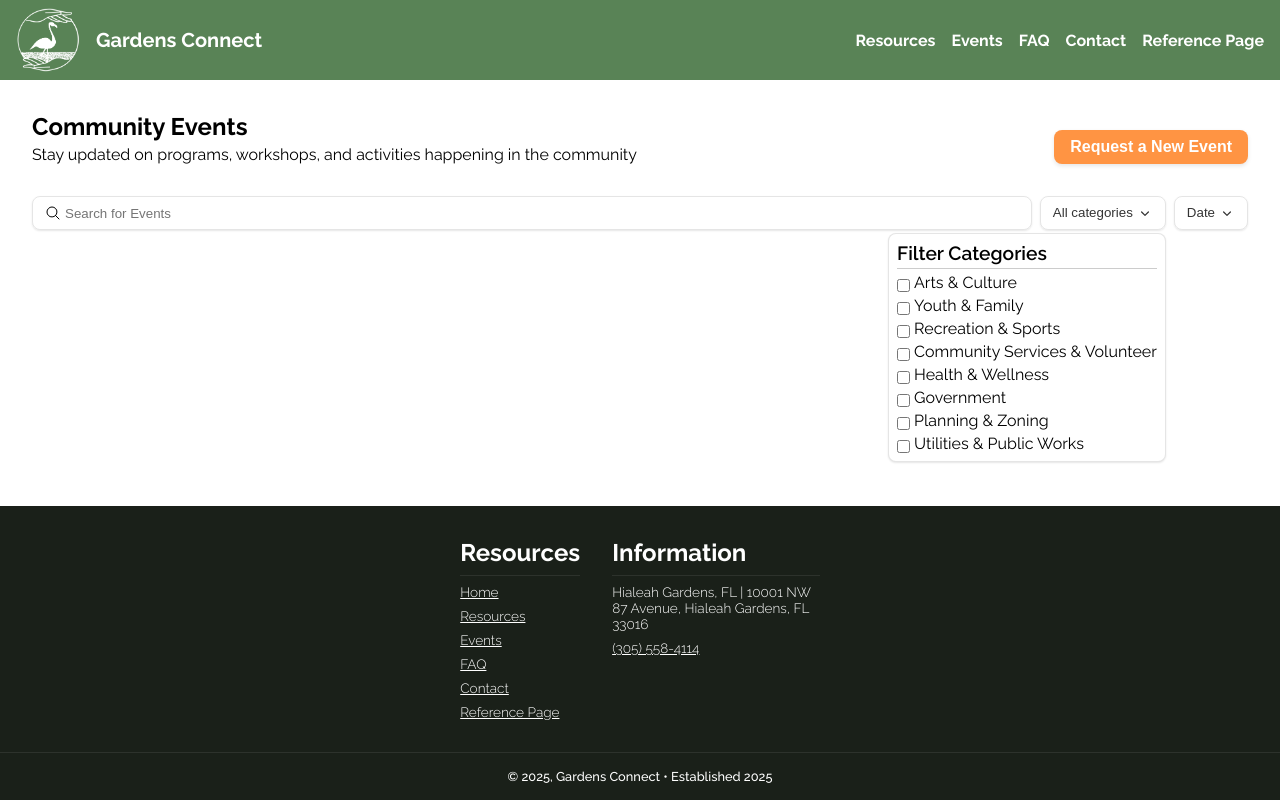
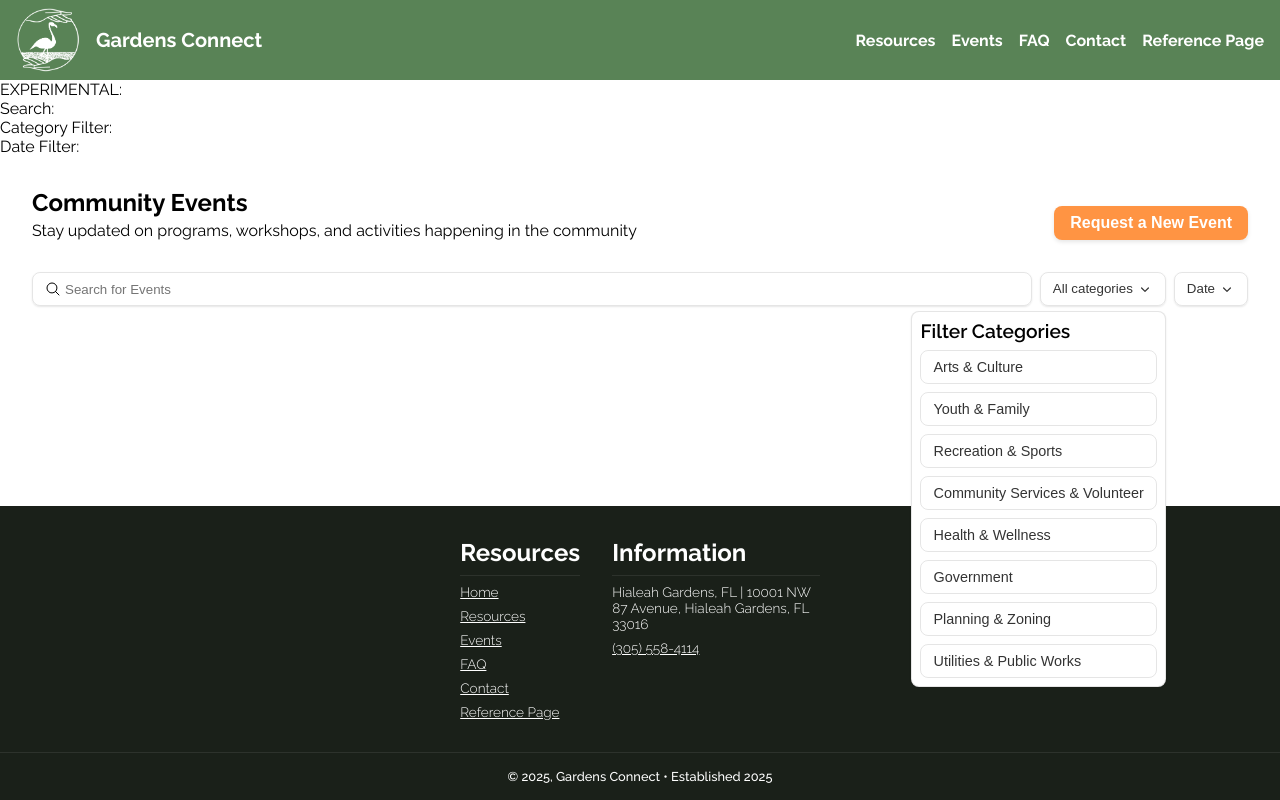
Before and after one commit to pandapog123/hialeah-timeline, a SvelteKit app: page /events in a window 1280 px wide. Both pictures are taken after a click on the button "All categories". Built offline with nearby package versions, Linux system fonts and the light colour scheme.

Commit message:
Tweaked the home page; tweaked the events page; TODO: Fixed resize on contact success, resources, events, content for faq

```diff
--- a/src/routes/events/+page.svelte
+++ b/src/routes/events/+page.svelte
@@ -2,7 +2,6 @@
   import { browser } from "$app/environment";
   import { CommunityEvents, CommunityEventTags } from "$lib/store/events";
   import { onDestroy, onMount, tick } from "svelte";
-  import { stopPropagation } from "svelte/legacy";
   import { fade } from "svelte/transition";
 
   let searchInput = $state("");
@@ -17,27 +16,33 @@
 
   function handleCategorySelect() {
     showCategoriesSelect = !showCategoriesSelect;
+    showDateFilter = false;
   }
 
   function handleDateFilter() {
     showDateFilter = !showDateFilter;
+    showCategoriesSelect = false;
   }
 
   function isOverflowingX(el: HTMLElement) {
     const rect = el.getBoundingClientRect();
 
+    console.log();
+
     return rect.left < 0 || rect.right > window.innerWidth;
   }
 
   let categoryBoxElement: HTMLElement | undefined = $state();
+  let dateBoxElement: HTMLElement | undefined = $state();
 
-  let windowWidth = $state(0);
+  let windowWidth = $state(browser ? window.innerWidth : 0);
 
   const onResize = async () => {
     if (window) {
       await tick();
 
       isCategoryBoxOverflowing = false;
+      isDateBoxOverflowing = false;
 
       await tick();
 
@@ -45,17 +50,33 @@
     }
   };
 
-  let isCategoryBoxOverflowing = $derived(
-    (() => {
-      if (!categoryBoxElement) {
-        return false;
-      }
+  let isCategoryBoxOverflowing = $state(true);
 
-      windowWidth;
+  $effect(() => {
+    if (!categoryBoxElement) {
+      isCategoryBoxOverflowing = false;
 
-      return isOverflowingX(categoryBoxElement);
-    })(),
-  );
+      return;
+    }
+
+    windowWidth;
+
+    isCategoryBoxOverflowing = isOverflowingX(categoryBoxElement);
+  });
+
+  let isDateBoxOverflowing = $state(true);
+
+  $effect(() => {
+    if (!dateBoxElement) {
+      isDateBoxOverflowing = false;
+
+      return;
+    }
+
+    windowWidth;
+
+    isDateBoxOverflowing = isOverflowingX(dateBoxElement);
+  });
 
   function dismissInputs() {
     showCategoriesSelect = false;
@@ -73,6 +94,14 @@
     }
   });
 </script>
+
+<div>
+  <div>EXPERIMENTAL:</div>
+
+  <div>Search: {searchInput}</div>
+  <div>Category Filter: {searchCategories}</div>
+  <div>Date Filter: {dateFilter}</div>
+</div>
 
 <div class="events">
   <section class="header">
@@ -146,6 +175,8 @@
 
         {#if showCategoriesSelect}
           <!-- content here -->
+          <!-- svelte-ignore a11y_click_events_have_key_events -->
+          <!-- svelte-ignore a11y_no_noninteractive_element_interactions -->
           <ul
             onclick={(e) => e.stopPropagation()}
             bind:this={categoryBoxElement}
@@ -155,11 +186,21 @@
           >
             <li><h2>Filter Categories</h2></li>
 
-            <hr />
-
             {#each CommunityEventTags as tag}
               <li>
-                <label for={tag}>
+                <button
+                  onclick={() => {
+                    if (!searchCategories.includes(tag)) {
+                      searchCategories.push(tag);
+                    } else {
+                      searchCategories = searchCategories.filter(
+                        (v) => v !== tag,
+                      );
+                    }
+                  }}
+                  class:selected={searchCategories.includes(tag)}>{tag}</button
+                >
+                <!-- <label for={tag}>
                   <input
                     type="checkbox"
                     name={tag}
@@ -176,7 +217,7 @@
                     }}
                   />
                   <span>{tag}</span>
-                </label>
+                </label> -->
               </li>
             {/each}
           </ul>
@@ -184,7 +225,13 @@
       </div>
 
       <div class="secondary-filter-wrapper">
-        <button class="date-filter" onclick={handleDateFilter}>
+        <button
+          class="date-filter"
+          onclick={(e) => {
+            e.stopPropagation();
+            handleDateFilter();
+          }}
+        >
           <span>
             {#if dateFilter.length === 0}
               Date
@@ -206,6 +253,17 @@
             />
           </svg>
         </button>
+
+        {#if showDateFilter}
+          <div
+            onclick={(e) => e.stopPropagation()}
+            bind:this={dateBoxElement}
+            class="date-box"
+            class:overflowing-db={isDateBoxOverflowing}
+          >
+            Date Picker Component Box
+          </div>
+        {/if}
       </div>
     </div>
   </section>
@@ -337,9 +395,10 @@
     position: relative;
   }
 
-  .category-box {
+  .category-box,
+  .date-box {
     position: absolute;
-    top: 110%;
+    top: 115%;
 
     /* left: 0; */
     padding: 0.5rem;
@@ -354,25 +413,25 @@
 
     display: flex;
     flex-direction: column;
-    gap: 0.25rem;
+    gap: 0.5rem;
   }
 
-  .category-box label {
-    display: flex;
-    gap: 0.25rem;
-    align-items: end;
+  .category-box button {
+    box-shadow: none;
+    width: 100%;
+    white-space: nowrap;
+    font-size: 0.9rem;
   }
 
-  .category-box input {
-    flex: 0;
+  .category-box button.selected {
+    /* background-color: rgba(0, 0, 0, 0.1);
+    border-color: var(--accent); */
+    background-color: var(--accent);
+    color: var(--off-neutral);
   }
 
-  .category-box span {
-    flex: 1;
-    white-space: nowrap;
-  }
-
-  .category-box.overflowing-cb {
+  .category-box.overflowing-cb,
+  .date-box.overflowing-db {
     right: 0;
   }
 
@@ -381,11 +440,18 @@
     font-size: 1.2rem;
   }
 
-  .category-box hr {
-    width: 100%;
-    border: none;
-    background-color: rgba(0, 0, 0, 0.2);
-    height: 1px;
+  /* TEMP */
+  .date-box {
+    white-space: nowrap;
+    padding: 0;
+    overflow: hidden;
+  }
+
+  @media (max-width: 400px) {
+    .date-box {
+      /* right: 50%; */
+      left: -100%;
+    }
   }
   /* #endregion */
 </style>
```
Also changed, not shown: src/routes/+page.svelte (+23 -13 lines).
